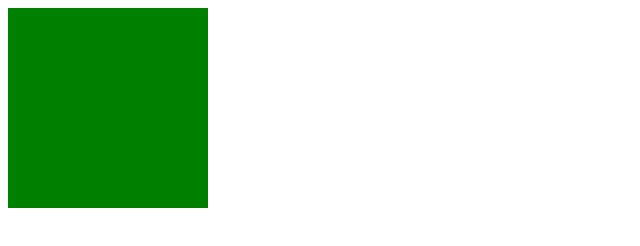
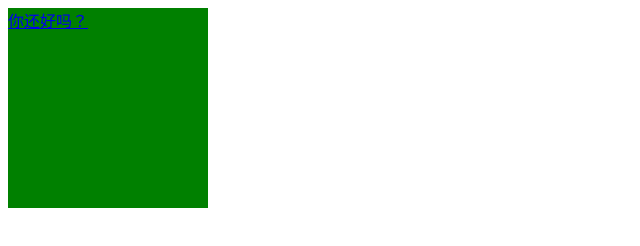
Before and after one commit to hukezhen0/test, a plain HTML site: page html/new02.html in a window 1280 px wide. Shown: the whole page, without its empty margins (0-640 px from the left). Drawn offline with Linux system fonts and the light colour scheme.

Commit message:
nihaihaoma

```diff
--- a/html/new02.html
+++ b/html/new02.html
@@ -5,6 +5,8 @@
     <title>Title</title>
 </head>
 <body>
-<div style="width: 200px;height: 200px;background: green;"></div>
+<div style="width: 200px;height: 200px;background: green;">
+    <a href="#">你还好吗？</a>
+</div>
 </body>
 </html>
```
